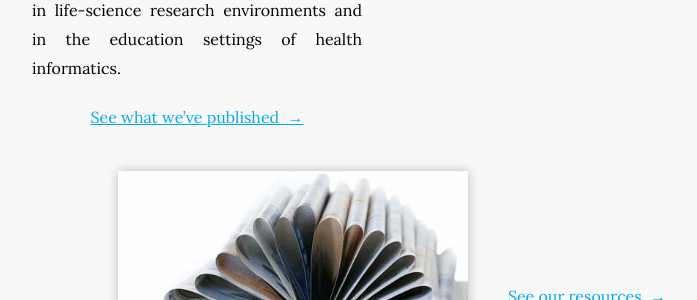
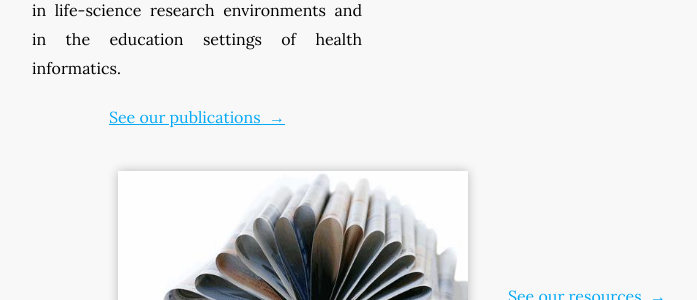
Before and after one commit to jpinnamraju/CICI, a Jekyll site: the page built from index.md, in a window 1280 px wide and 900 px high, scrolled down 1708 px. Shown: the part 153-453 px from the top of the window, without its empty margins (248-945 px from the left). Built offline with Jekyll 4.4.1, drawn with Linux system fonts in a browser that asks for light colours; nearby versions of some CDN libraries.

Commit message:
minor change in the home page

```diff
--- a/index.md
+++ b/index.md
@@ -17,7 +17,7 @@ Scientific cyberinfrastructures promise solutions to computational challenges wi
 Although Jetstream provides basic data storage security and web authentication, its security features do not satisfy the strict requirements involving sensitive data, such as healthcare data with protected health information (PHI). Guaranteeing the security and integrity of the scientific workflow and associated data is essential to the credibility of knowledge and scientific discovery. The proposed cybersecurity architecture supports roles, role hierarchies, and data hierarchies, as well as dynamic changes of roles and hierarchical relations within the scientific infrastructure. This project will combine existing cutting-edge security frameworks (including an AuthenticationAuthorization-Accounting framework, Multi- Factor-Authentication, Secure Digital Provenance, and Blockchain) with advanced security tools (e.g., Biometric-Capsule, Cryptography-based Hierarchical Access Control, and dual-level key management). These are integrated to deliver a secure scientific infrastructure, which allows researchers, educators, practitioners, and students to remotely access and share sensitive data, computing resources, and workflows with flexibility and convenience while also having the highest security and privacy protection. This project will also validate the developed secure infrastructure in life-science research environments and in the education settings of health informatics.
 
 
-[See what we've published &nbsp;→](research)
+[See our publications &nbsp;→](research)
 {:.center}
 {% endcapture %}
 
```
